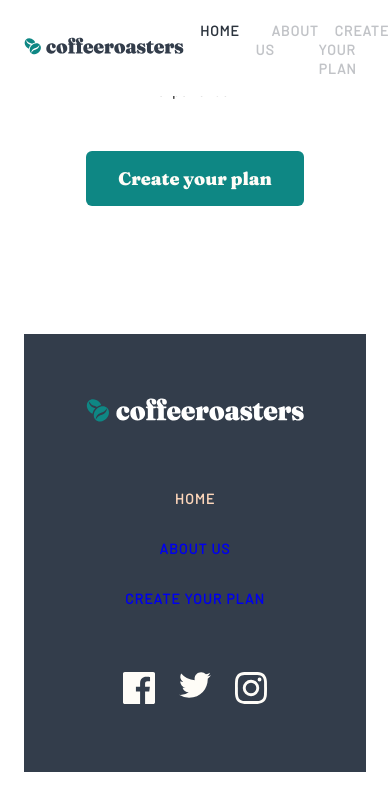
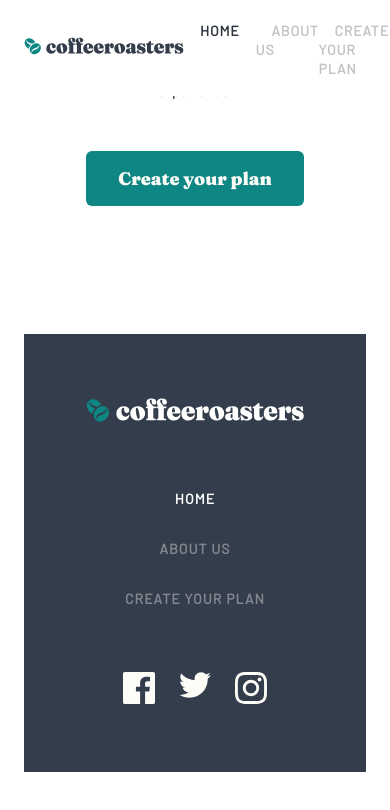
Before and after one commit to DrKlonk/fem-coffee, a Vue app: page / in a window 390 px wide. In both pictures the pointer is over the link 194 px from the left and 4918 px from the top of the page. Shown: the part 4420-5230 px from the top of the page. Built offline with nearby package versions, Linux system fonts and the light colour scheme; what vue-window-size would draw is missing.

Commit message:
footer responsive

```diff
--- a/src/components/layout/Footer.vue
+++ b/src/components/layout/Footer.vue
@@ -106,13 +106,13 @@ export default {
   font-size: 0.875rem;
   font-weight: 700;
   letter-spacing: 0.0625rem;
+  color: $color-grey;
 
-  &:visited {
-    color: $color-grey;
+  &:hover,
+  &:focus {
+    color: #fff;
   }
-  &:hover,
-  &:focus,
-  &:active {
+  &-active {
     color: $color-pale-orange;
   }
 }
```
